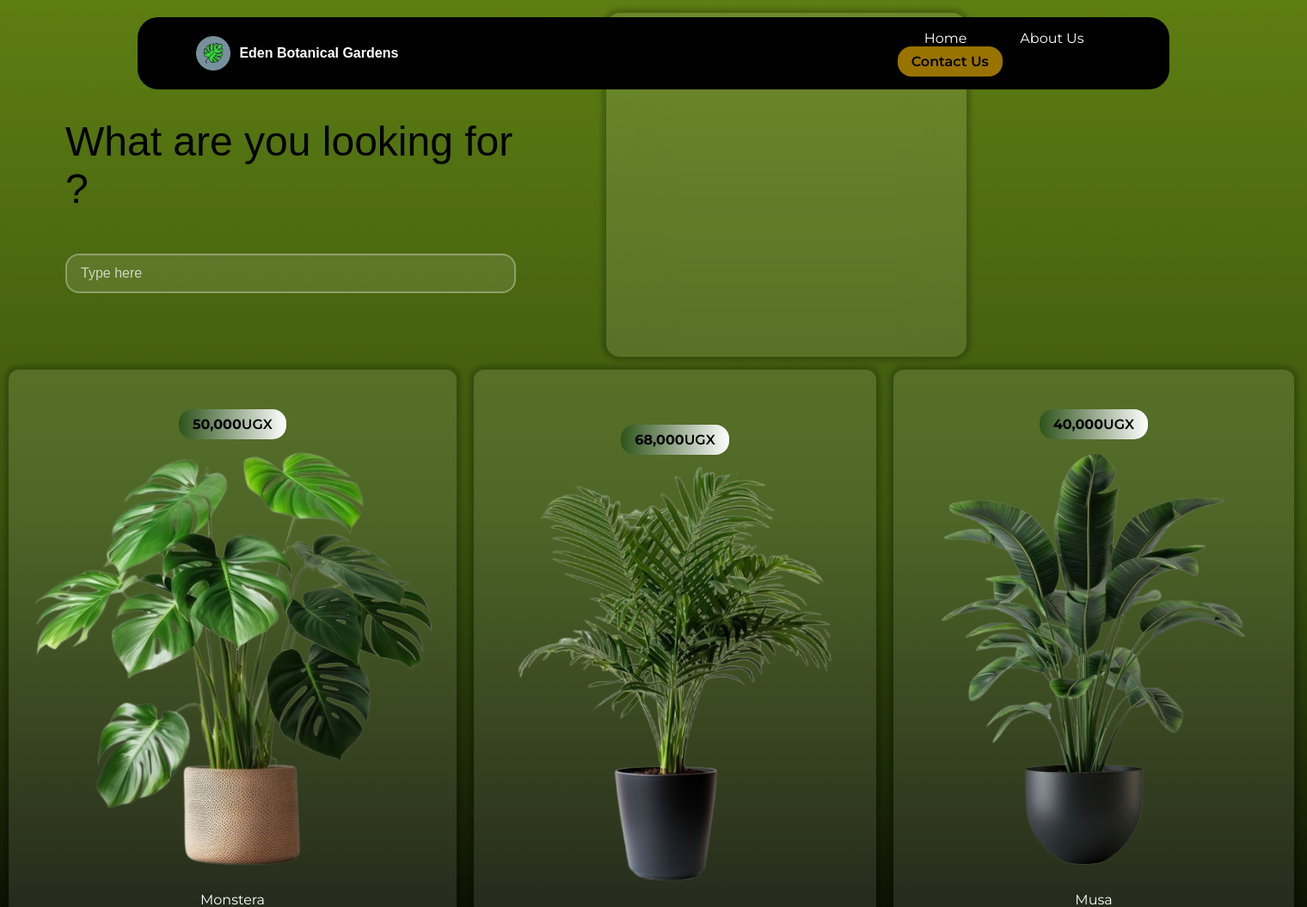
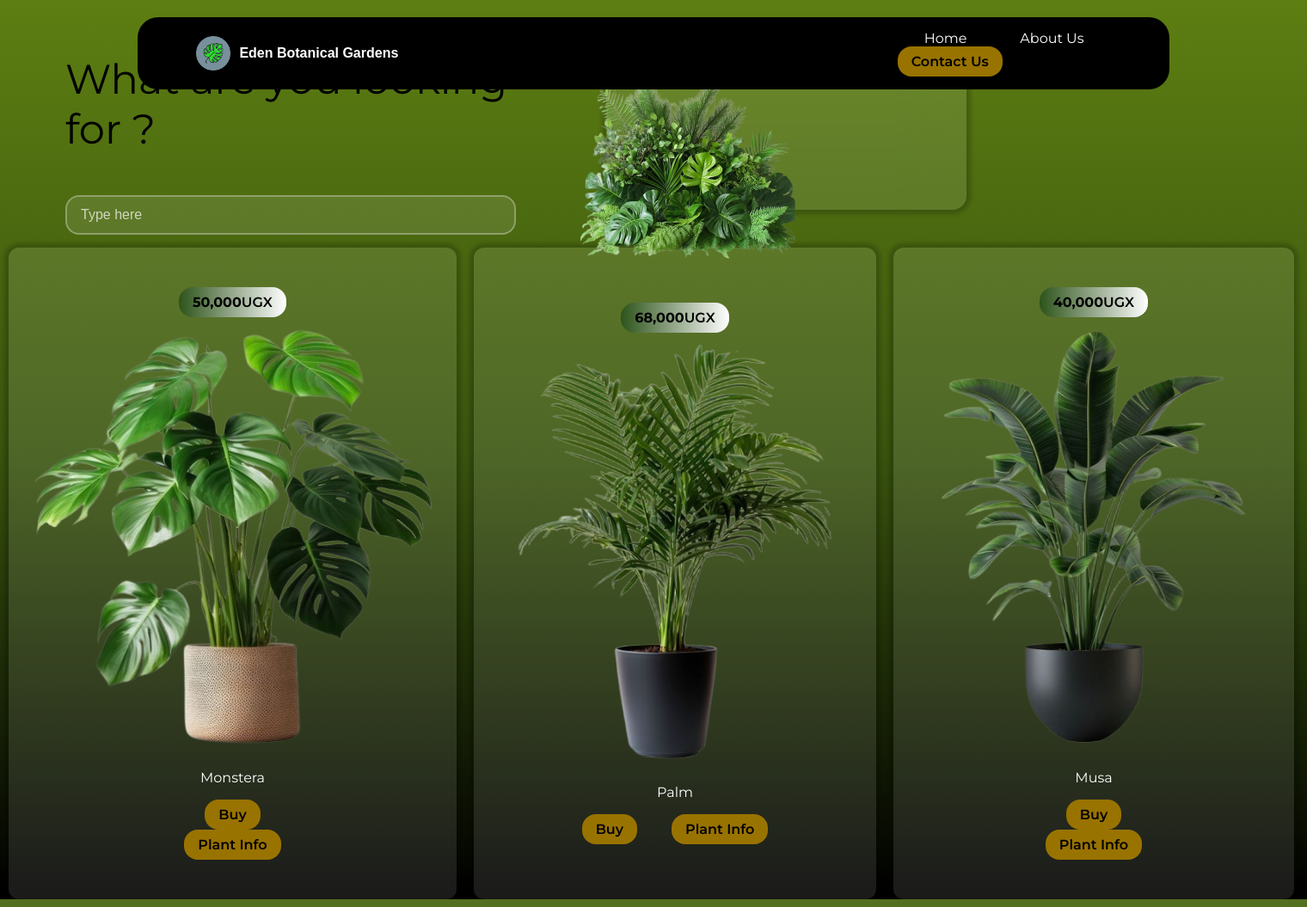
Before and after one commit to Mirembe-Peace/Eden_Botanical_Gardens, a PHP site: page / in a window 1520 px wide. Shown: the top 1055 px of the page at 86% size. Run offline with PHP 8.4, Linux system fonts and the light colour scheme; some libraries are stand-ins or nearby versions; some web fonts are replaced.

Commit message:
soma changes

```diff
--- a/index.html
+++ b/index.html
@@ -33,7 +33,9 @@
                 <p class="search-title">What are you looking for ?</p>
                 <input type="text" placeholder="Type here">
             </div>
-                <canvas class="canvas"></canvas>
+                <div class="big-plant">
+                    <img src="./assets/images/big_plant.png" alt="" class="pausing-plant">
+                </div>
         </div>
         <div class="plant-nav"></div>
         <div class="plant-nav-title"></div>
@@ -72,6 +74,7 @@
     <footer>
 
     </footer>
+    <!--
     <script type="importmap">
         {
             "imports": {
@@ -81,5 +84,6 @@
         }
     </script>
     <script type="module" src="./script/script.js"></script>
+-->
 </body>
 </html>
--- a/style/style.css
+++ b/style/style.css
@@ -120,7 +120,7 @@ button:hover {
     height: auto;
 }
 .search-title{
-    font-family: "Libertinus Sans", sans-serif;
+    font-family: "Montserrat", sans-serif;
     font-size: 3rem;
     font-weight: 800px;
 }
@@ -140,15 +140,22 @@ button:hover {
     color: rgba(255, 255, 255, 0.7);
 }
 
-.canvas {
+.big-plant {
     box-shadow: 0 0 5px 5px rgba(0, 0, 0, 0.2);
     width: 40%;
-    height: 400px;
+    height: 200px;
+    overflow: visible;
     border: 0px;
     border-radius: 16px;
     background-color: rgba(255,255,255,0.1);
     padding: 20px 20px;
     backdrop-filter: blur(30px);
+}
+
+.pausing-plant{
+    margin-left: -50px;
+    width: 250px;
+    height: auto;
 }
 
 .plant-display{
```
Also changed, not shown: assets/images/big_plant.png (added).
